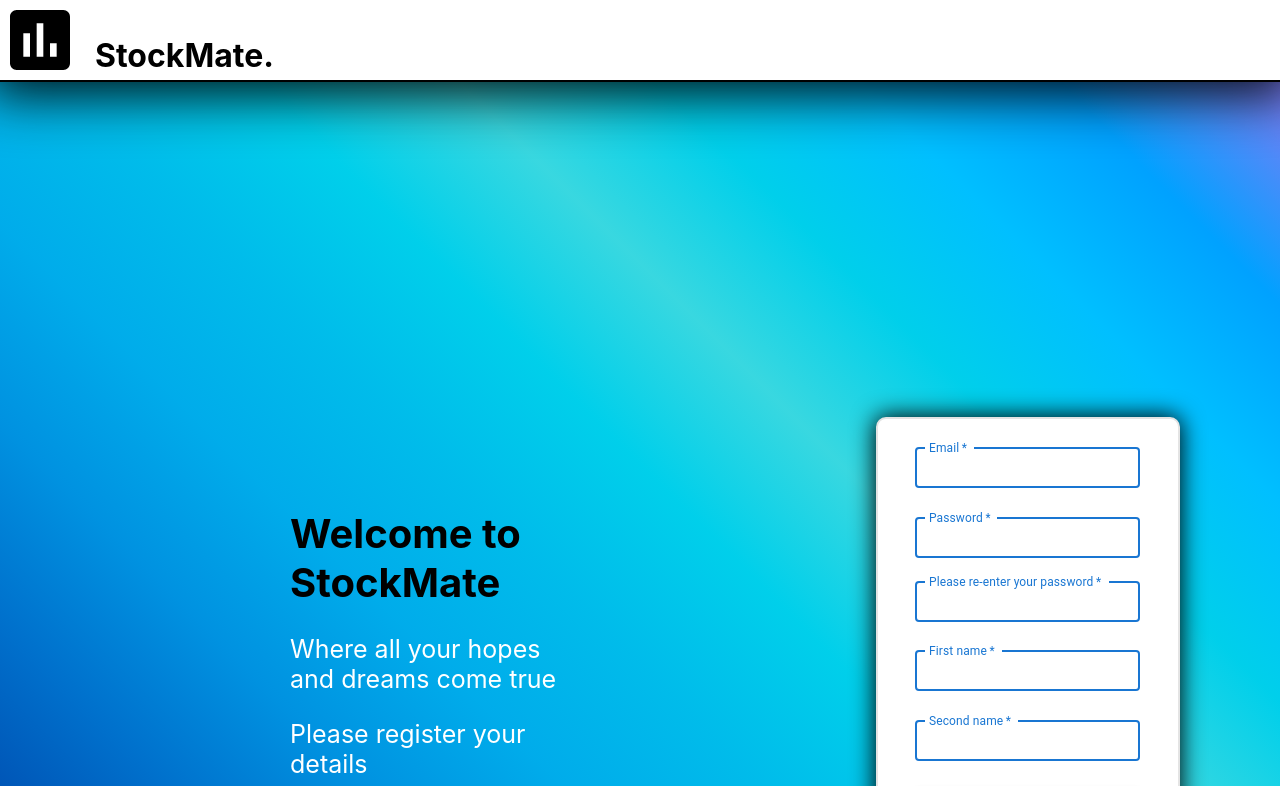
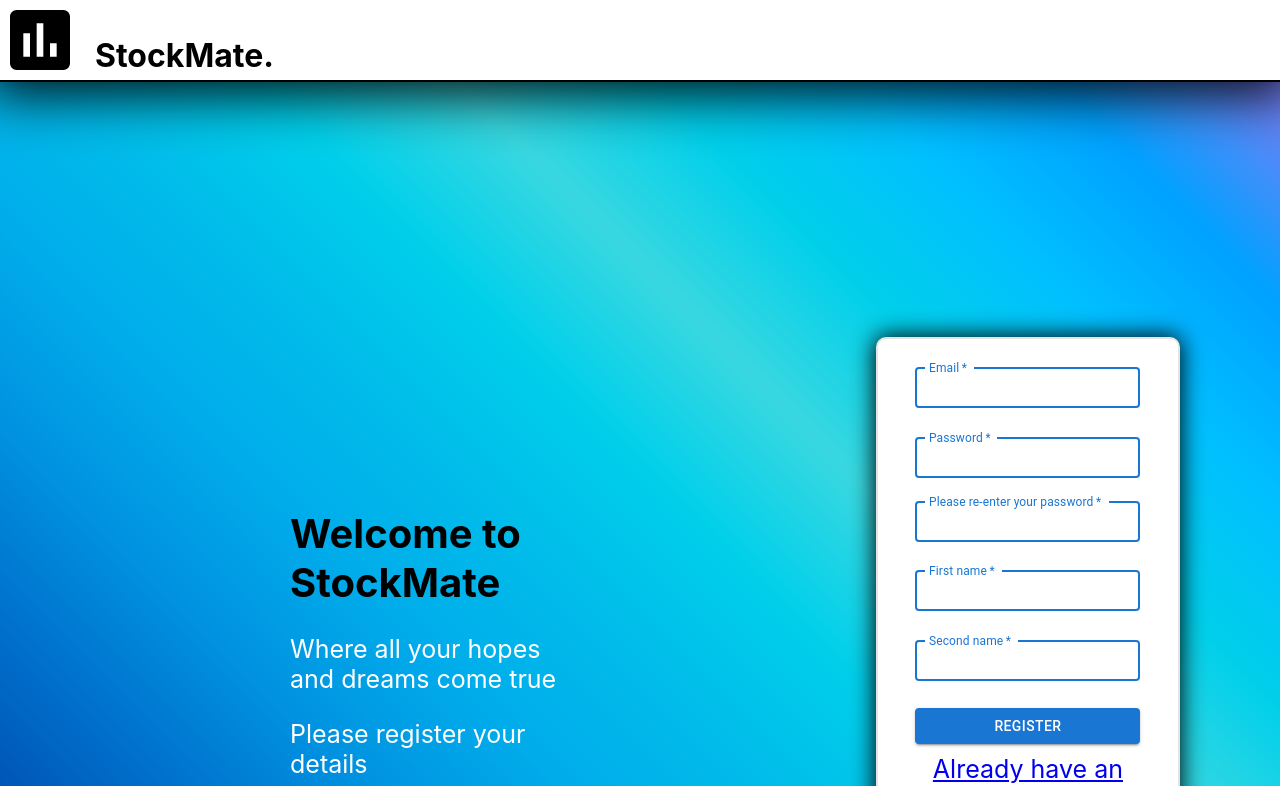
Before and after one commit to nhiyn14/inventory_management, a React (Create React App) app in the folder front-end/: page /registration in a window 1280 px wide. Shown: the top 786 px of the page. Built offline with nearby package versions, Linux system fonts and the light colour scheme.

Commit message:
build: fix container position

```diff
--- a/front-end/src/components/Registration/RegisterUI.css
+++ b/front-end/src/components/Registration/RegisterUI.css
@@ -20,6 +20,8 @@
     justify-content: right;
     padding-left: 135px;
     padding: 100px;
+    position: relative;
+
 }
 
 .welcomeText {
@@ -27,6 +29,7 @@
     padding-top: 300px;
     padding-left: 190px;
     position: relative;
+
 }
 
 .welcomeText>h1 {
@@ -52,6 +55,8 @@
     box-shadow: 0px 0px 23px 1px #000000;
     margin-top: 235px;
     padding-bottom: 0px;
+    position: relative;
+    bottom: 80px;
 
 }
 
```
